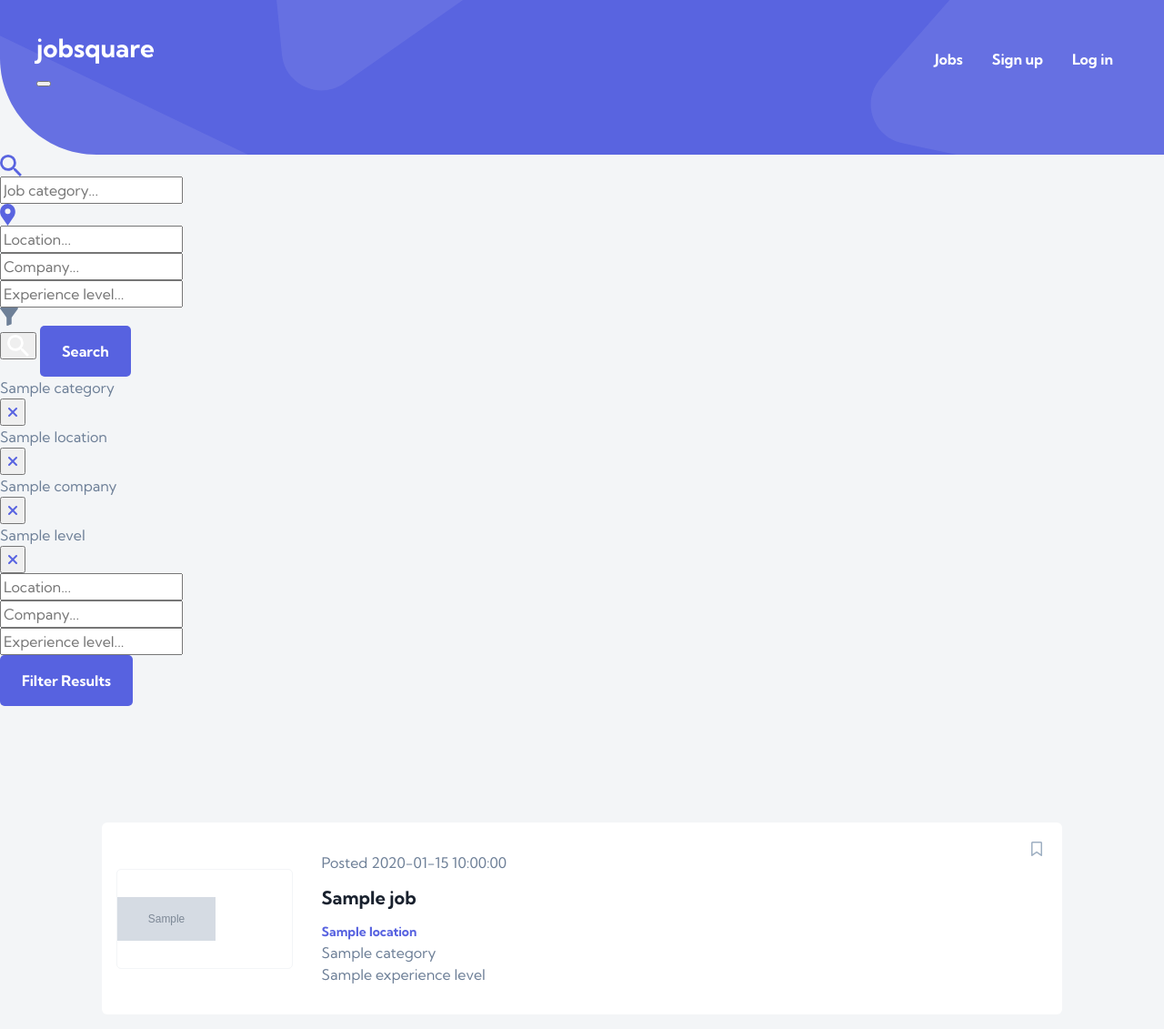
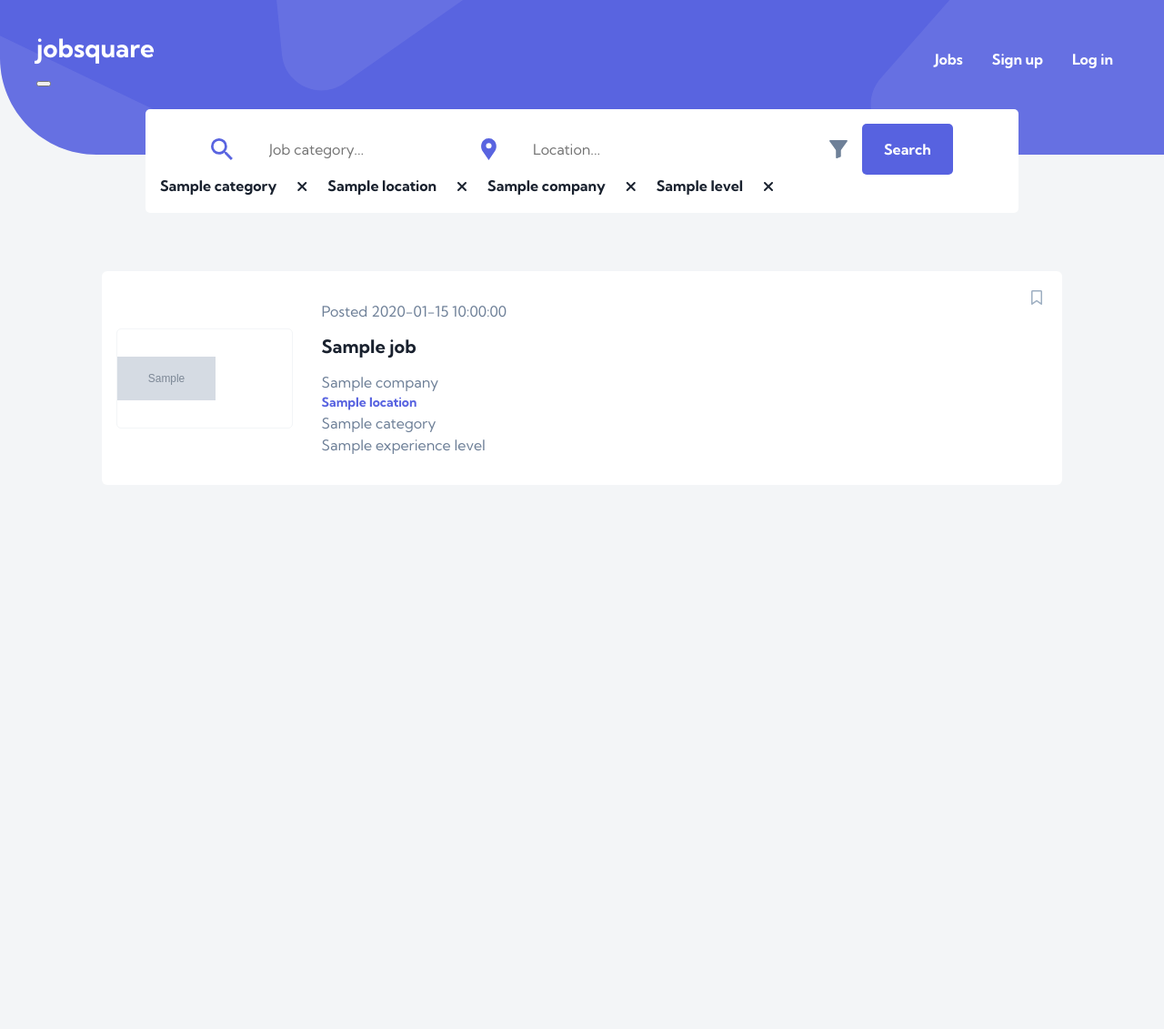
Before and after one commit to lexsac/jobsquare-capstone, a Flask app: template templates/jobs/jobs.html in a window 1280 px wide. Shown: the whole page at 91% size. After the commit the page ends 499 px from the top, so only its background shows below. Run offline with Flask 3, Linux system fonts and the light colour scheme; tables that the repository leaves empty hold one stand-in row (values such as "Sample post"); the template is opened without the code that fills it: values that come from a table or form of the project are taken from there, most other values are stand-ins (such as "Sample title", 1, 10 or a date in 2020); grey boxes marked "Sample" are stand-in pictures; data that the repository does not hold is empty; some libraries are stand-ins or nearby versions.

Commit message:
Job card and filter styling

```diff
--- a/static/css/jobs/jobs.css
+++ b/static/css/jobs/jobs.css
@@ -1,12 +1,12 @@
-@import url('main.css');
+@import url('../base.css');
 
 /* ------------------------- */
-/* Jobs list (for logged in users) */
+/* Jobs list filter (for logged in users) */
 /* ------------------------- */
 
-.job__filtering {
+.job-filter {
     display: flex;
-    flex-direction: row;
+    flex-direction: column;
     padding: 1rem;
     background-color: hsl(var(--secondary-white));
     border-radius: 5px;
@@ -20,14 +20,120 @@
     justify-content: center;
 }
 
-.search-form__input {
+.job-filter__form {
+    display: flex;
+    flex-direction: row;
+    gap: 0.5rem;
+    align-items: center;
+    justify-content: center;
+}
+
+.job-filter__category,
+.job-filter__location {
+    display: flex;
+    align-items: center;
+    gap: 0.5rem;
+}
+
+.job-filter__input {
     background-color: hsl(var(--secondary-white));
     padding-top: 1rem;
-    width: 20rem;
+    width: 100%;
     padding-bottom: 1rem;
     padding-inline: 2rem;
     border: none;
 }
+
+.job-filter__buttons {
+    display: flex;
+    margin-left: 10%;
+    align-items: center;
+    gap: 1rem;
+}
+
+.job-filter__selections {
+    color: hsl(var(--primary-very-dark-blue));
+    display: flex;
+    flex-wrap: wrap;
+    gap: 1rem;
+    font-weight: var(--fw-bold);
+}
+
+.fa-solid.fa-xmark {
+    color: hsl(var(--primary-very-dark-blue));
+}
+
+.job-filter__button-delete {
+    border: none;
+    background-color: hsl(var(--secondary-white));
+}
+
+.job-filter__button-search-mobile {
+    background-color: hsl(var(--primary-violet));
+    border: none;
+    border-radius: 5px;
+    padding: 0.5rem;
+}
+
+.job-filter__modal-overlay {
+    display: none;
+}
+
+.job-filter__modal-overlay.open {
+    display: block;
+    position: absolute;
+    top: 220px;
+    right: 100px;
+    padding: 2rem;
+    background-color: hsl(var(--secondary-white));
+    z-index: 10;
+}
+
+.job-filter__desktop-only {
+    display: none;
+}
+
+/* Mobile and tablet only */
+@media (max-width: 59.99em) {
+    .job-filter__button-search {
+        display: none;
+    }
+
+    .job-filter__icon-category {
+        display: none;
+    }
+
+    .job-filter__location,
+    .modal-only {
+        display: none;
+    }
+}
+
+/* Tablet only */
+@media (min-width: 44em) {
+    .job-filter__button-search-mobile {
+        display: none;
+    }
+
+    .job-filter__button-search {
+        display: block;
+    }
+}
+
+/* Desktop */
+@media (min-width: 60em) {
+    .modal-only {
+        display: none;
+    }
+
+    .job-filter__location-modal {
+        display: none;
+    }
+}
+
+/* ------------------------- */
+/* Jobs (for logged in users) */
+/* ------------------------- */
 
 .job__cards {
     display: flex;
@@ -48,7 +154,6 @@
     align-items: center;
     gap: 2rem;
     position: relative;
-    z-index: -1;
 }
 
 .job__image {
@@ -72,118 +177,8 @@
     right: 1rem;
 }
 
-.job__category,
-.job__company,
-.job__location,
-.job__experience-level {
-    display: flex;
-}
-
-.job__filtering-search-form {
-    display: flex;
-    gap: 2rem;
-    align-items: center;
-    justify-content: center;
-}
-
-.job__filter-right {
-    display: flex;
-    margin-left: 10%;
-    align-items: center;
-    gap: 2rem;
-}
-
-.filtered__responses {
-    color: hsl(var(--primary-very-dark-blue));
-    display: flex;
-}
-
-.job__filter-text {
-    display: none;
-}
-
-.job__filter-modal {
-    display: none;
-}
-
-.job__filter-modal.open {
-    display: block;
-    position: absolute;
-    top: 80px;
-    background-color: red;
-    margin: 2rem;
-}
-
-.job__filtering-company-location,
-.job__filtering-company-experience-level,
-.job__filtering-company-mobile {
-    display: none;
-}
-
-.job__filtering-company-location.open,
-.job__filtering-company-experience-level.open,
-.job__filtering-company-mobile.open {
-    display: block;
-}
-
-/* Mobile and tablet only */
-@media (max-width: 59.99em) {
-    .job__filtering-mobile-btn {
-        display: block;
-    }
-
-    .job__category > img {
-        display: none;
-    }
-
-    .job__company, .job__location, .job__experience-level {
-        display: none;
-    }
-
-    .job__filtering-search-form {
-        display: flex;
-    }
-
-    .job__filtering-mobile {
-        display: flex;
-        flex-direction: row;
-        align-items: center;
-        gap: 1rem;
-    }
-
-    .job__filtering-mobile__btn {
-        background-color: hsl(var(--primary-violet));
-        border: none;
-        padding: 1rem;
-        border-radius: 5px;
-    }
-
-    .job__filtering-btn {
-        display: none;
-    }
-}
-
-/* Tablet */
-@media (min-width: 44em) {
-    .job__filtering-mobile-btn {
-        display: none;
-    }
-
-    .job__company, .job__experience-level {
-        display: none;
-    }
-
-    .job__filtering-mobile__btn {
-        display: none;
-    }
-
-    .job__filtering-btn {
-        display: block;
-    }
-}
-
-.fa-regular:hover,
-.fa-regular:focus {
+.fa-regular::before:hover,
+.fa-regular::before:focus {
     color: hsl(var(--primary-violet));
 }
 
@@ -214,12 +209,11 @@
     font-size: var(--fs-h4);
 }
 
-.job__filter-form {
-    display: none;
-}
-
-.job__filter-form.open {
-    display: block;
+.job__category,
+.job__company,
+.job__location,
+.job__experience-level {
+    display: flex;
 }
 
 /* Tablet */
```
Also changed, not shown: other parts of static/css/jobs/jobs.css (+0 -83 lines).
